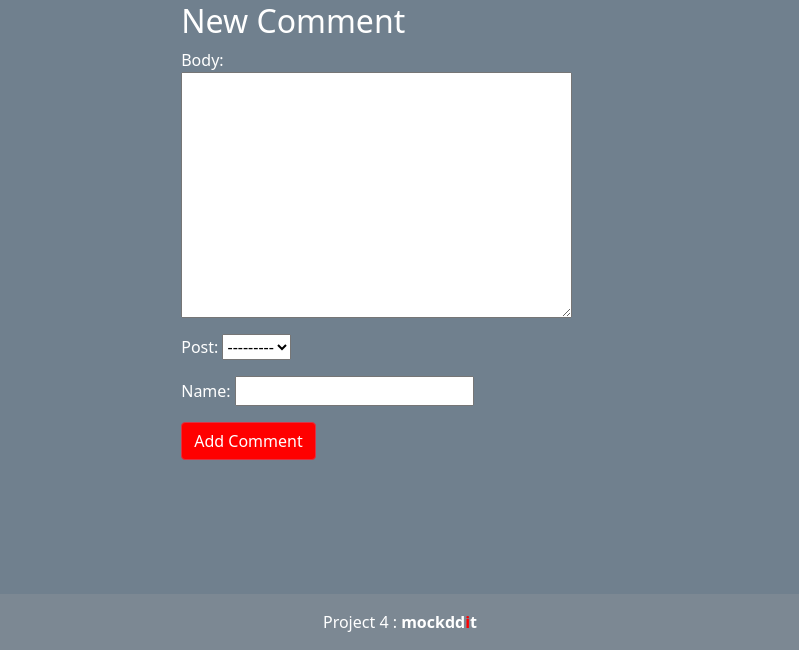
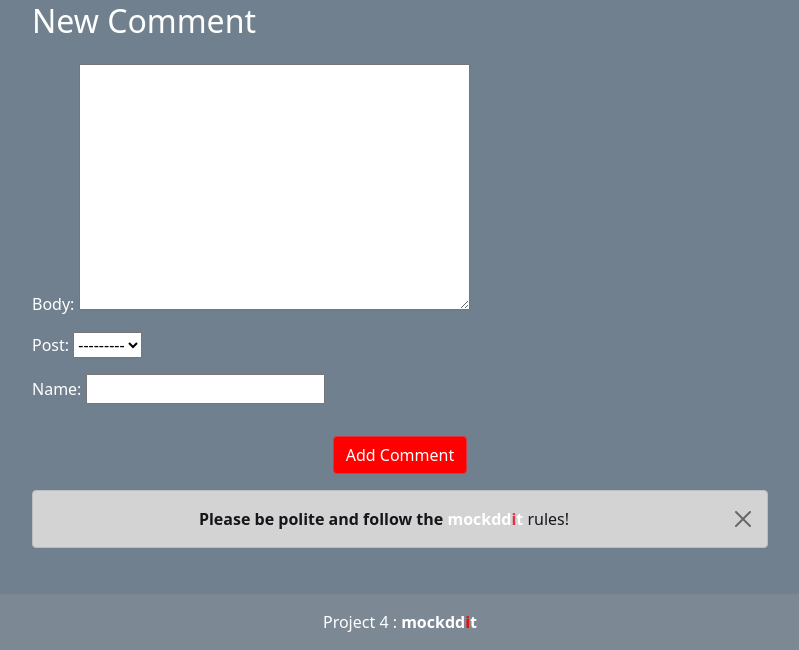
Before and after one commit to MikeMaroni9/P4-Reddit-Django, a Django app: page /detail/1/comment/ in a window 1280 px wide. Shown: the part 150-800 px from the top of the page, without its empty margins (240-1039 px from the left). Run offline with Django 4.2, Linux system fonts and the light colour scheme; data that the repository does not hold is empty.

Commit message:
added bootstrap message for creating a new post - a warnign to be polite and follow the rules

```diff
--- a/static/css/style.css
+++ b/static/css/style.css
@@ -72,3 +72,9 @@
 .page-link:hover {
     color:red;
 }
+
+/* Index Page, Content Size */
+.postcontent {
+    font-size: 1.5rem;
+    font-weight: 600;
+}
--- a/templates/add_comment.html
+++ b/templates/add_comment.html
@@ -2,14 +2,21 @@
 
 {% block content %}
 
-<div class="container text-white d-flex justify-content-center">
-    <div class="row g-0">
-        <div class="col-md-10 masthead-text">
-            <h2>New Comment</h2>
+<div class="container text-white">
+    <div class="row justify-content-center">
+        <div class="col-md-8">
+            <h2 class=" mb-4">New Comment</h2>
             <form method="POST">
                 {% csrf_token %}
-                {{ form.as_p}}
-            <button class="btn btn-danger">Add Comment</button>
+                {{ form.as_p }}
+                <div class="text-center">
+                    <button class="btn btn-danger mt-3">Add Comment</button>
+                </div>
+            </form>
+            <div class="alert alert-dark mt-3 text-center alert-dismissible fade show" role="alert">
+                <strong>Please be polite and follow the <span class="text-white"> mockdd<span class="text-danger">i</span>t</strong><span> rules!</strong>
+                <button type="button" class="btn-close" data-bs-dismiss="alert" aria-label="Close"></button>
+            </div>
         </div>
     </div>
 </div>
--- a/templates/index.html
+++ b/templates/index.html
@@ -16,8 +16,9 @@
                                 <p class="image-flash"> </p>
                                 <p class="card-text text-muted h6"><strong>Author: {{ post.author }}</strong>  |  <small>{{ post.created_on}}</small></p>
                                 <hr>
-                                <p class="card-text">{{ post.content | striptags | truncatechars:200 }}</p>
-                                <p><i class="far fa-heart"></i>{{ post.number_of_likes }}</p>
+                                <p class="card-text postcontent">{{ post.content | striptags | truncatechars:200 }}</p>
+                                <br>
+                                <p><i class="far fa-heart text-danger"></i>{{ post.number_of_likes }}</p>
                             </a>
                         </div>
                     </div>
```
Also changed, not shown: templates/add_post.html (+11 -3 lines), templates/post_detail.html (+14 -6 lines).
